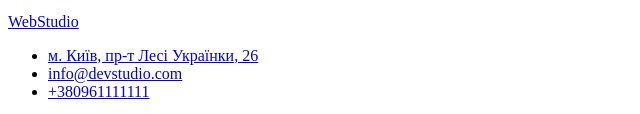
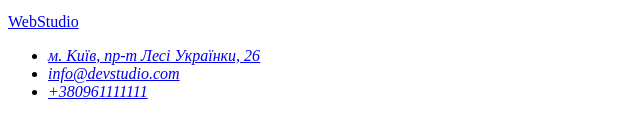
Before and after one commit to AntonioBukin/goit-markup-hw-01, a plain HTML site: page index.html in a window 1280 px wide. Shown: the part 2121-2235 px from the top of the page, 0-640 px from the left. Drawn offline with Linux system fonts and the light colour scheme.

Commit message:
final2_first_hw

```diff
--- a/index.html
+++ b/index.html
@@ -77,7 +77,7 @@
 </main>
 <footer>
     <a href="./index.html" lang="en">Web<span>Studio</span></a>
-    <address style="font-style:normal;">
+    <address>
         <ul>
         <li><a href="https://goo.gl/maps/qTSubEwmaGikRSsk8" target="_blank" rel="noreferer noopener nofollow" >м. Київ, пр-т Лесі Українки, 26</a></li>
         <li><a href="mailto:info@devstudio.com">info@devstudio.com</a></li>
```
